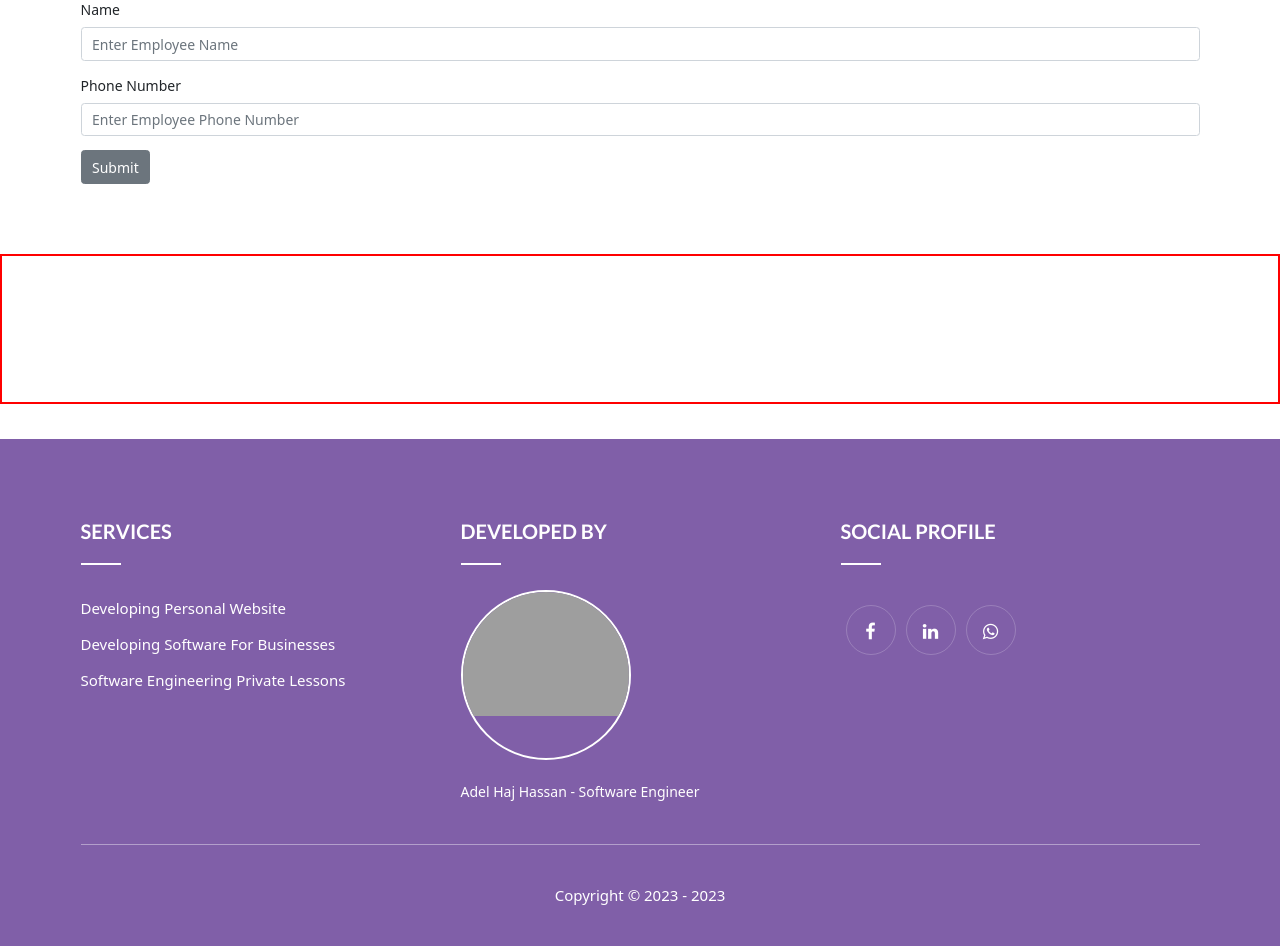
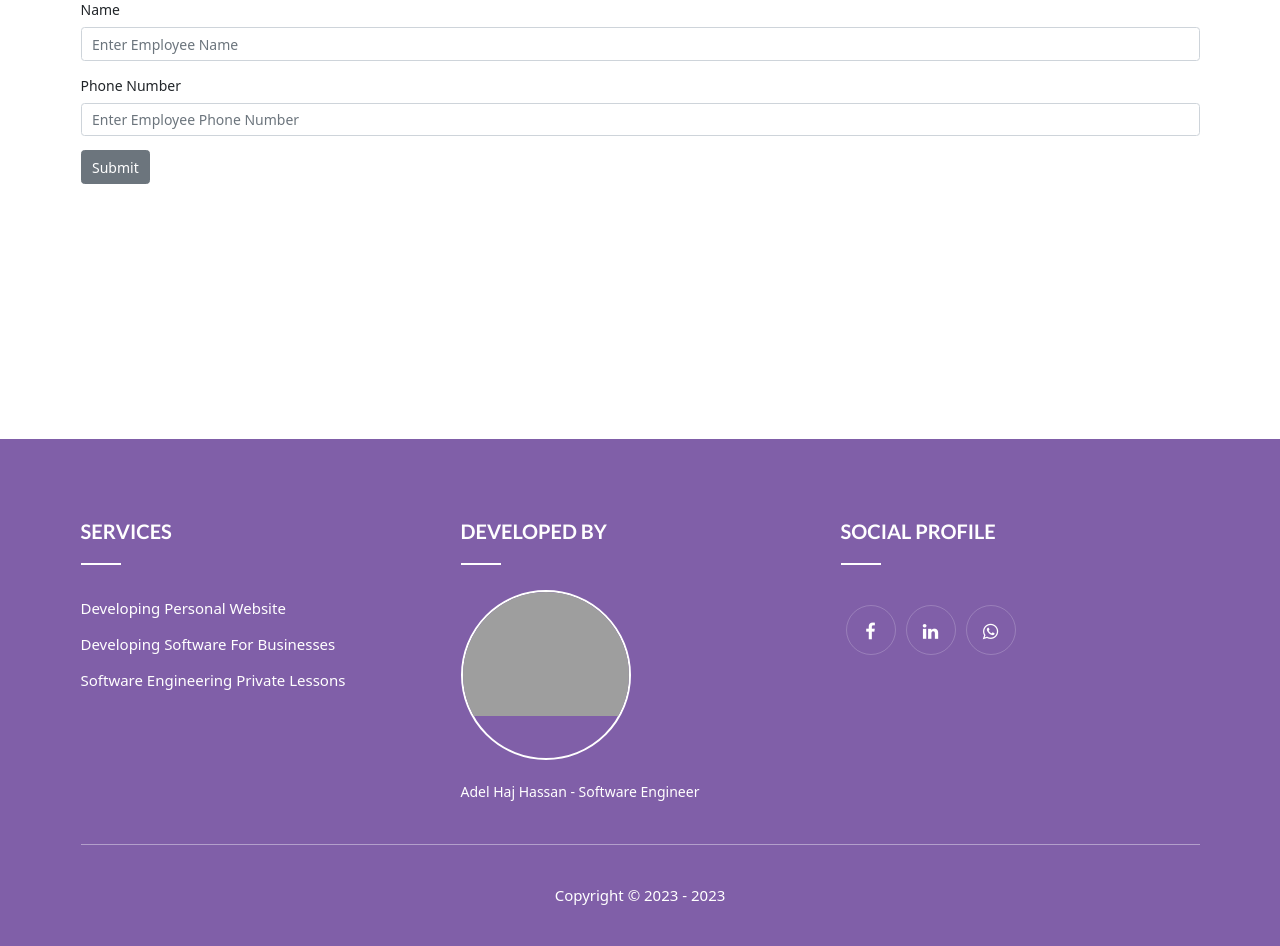
Before and after one commit to adel121/employee-portal, a Django app: page /create_employee in a window 1280 px wide. Shown: the part 222-1168 px from the top of the page. Run offline with Django 4.2, Linux system fonts and the light colour scheme; the visitor is signed in with stand-in values (Sample User, id 1); data that the repository does not hold is empty; some libraries are stand-ins or nearby versions; grey boxes are pictures that could not be loaded.

Commit message:
added body separator block

```diff
--- a/employees/templates/employees/base.html
+++ b/employees/templates/employees/base.html
@@ -153,9 +153,7 @@
           {% endblock content %}
         </div>
       </div>
-      <div class="body-separator"
-           style="min-height: 150px;
-                  border: 2px solid red"></div>
+      <div class="body-separator" style="min-height: 150px;"></div>
       <div class="footer">
         <div class="container">
           <div class="row">
```
